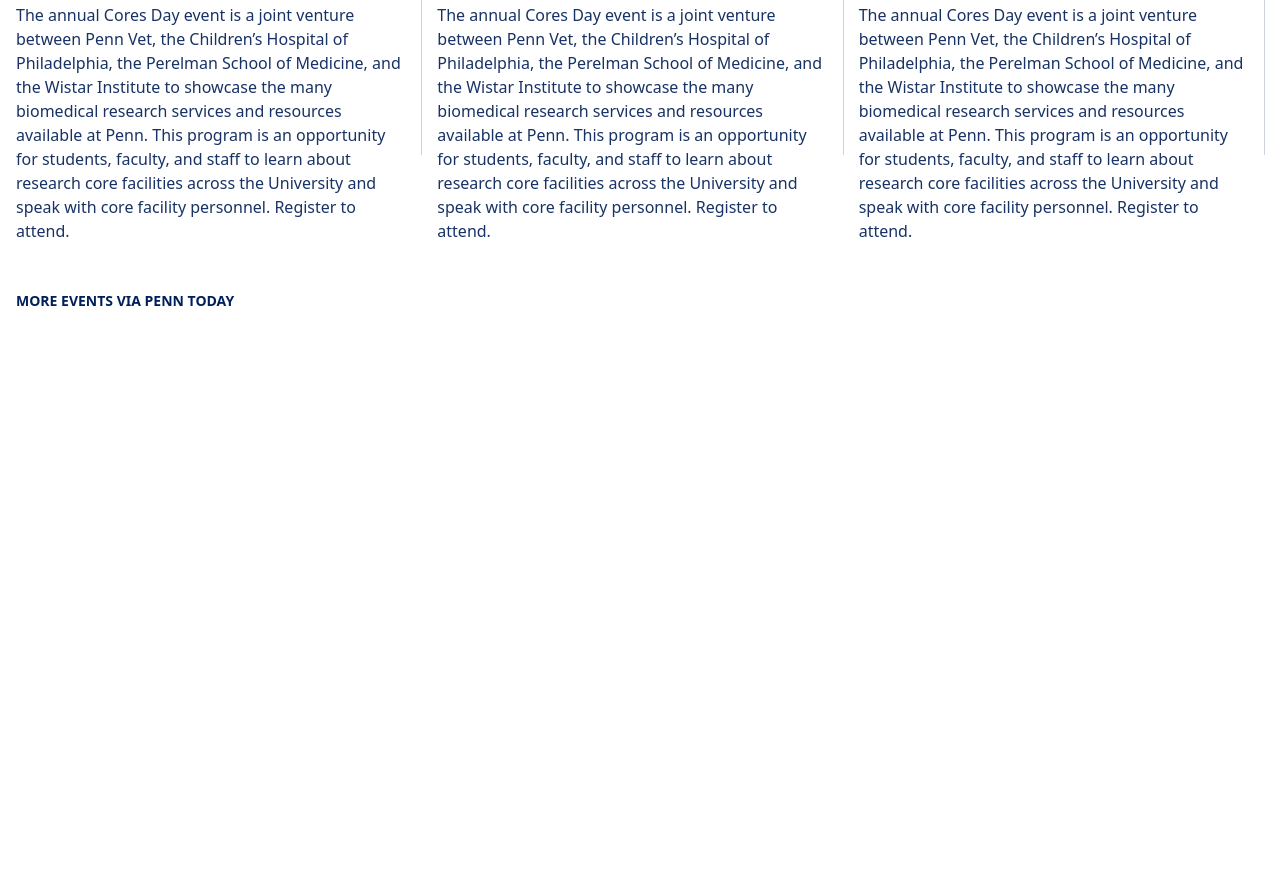
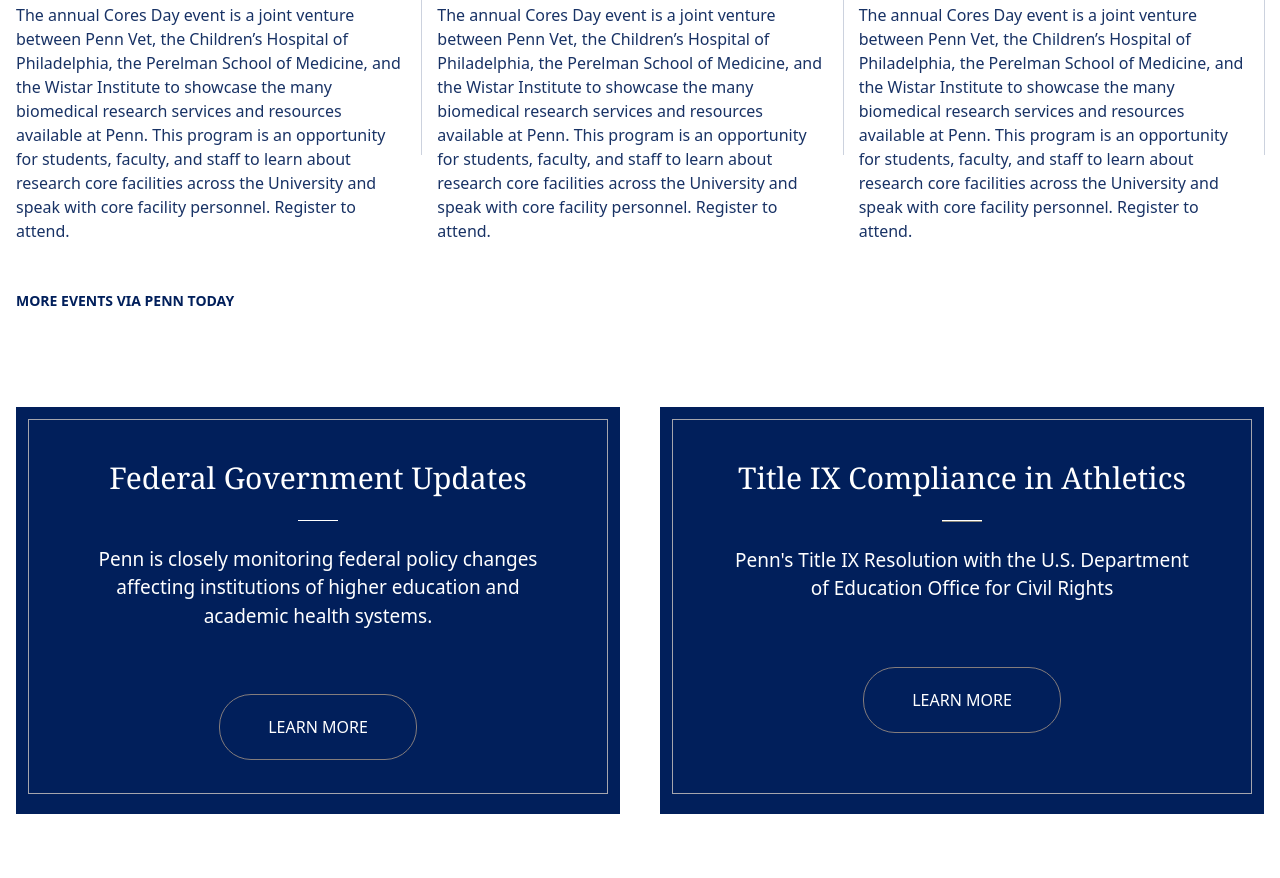
Before and after one commit to uwinezaflorence20/The-Gymn-Clonning-Gate, a website built with Vite: page index.html in a window 1280 px wide. Shown: the part 2608-3486 px from the top of the page. Before the commit the page ends 2919 px from the top, so only its background shows below. Built offline with nearby package versions, Linux system fonts and the light colour scheme; files whose address does not match are found by name.

Commit message:
another  commit

```diff
--- a/index.html
+++ b/index.html
@@ -299,7 +299,47 @@
   </div>
 
 
-  <div>
+  <!--
+  fourth part -->
+  <div class="grid grid-cols-2 mt-16 px-4 pt-8 pb-16 gap-10 ">
+    <div class=" bg-[#011F5B]  text-white   ">
+      <div class="border-1 border-[#a5a5ad] pb-10  m-3 flex flex-col space-y-6   items-center h-[92%]">
+
+        <h1 class="text-3xl font-serif pt-10">Federal Government Updates</h1>
+        <hr class="w-10 h-[2px] bg-[#8B887B]  ">
+        <div class=" font-normal text-[19px] ">
+          <p class="text-center">Penn is closely monitoring federal policy changes<br>
+            affecting institutions of higher education and<br> academic health systems.</p>
+        </div>
+        <div class="mt-10">
+          <button
+            class="px-12 py-5 border-[0.1px] rounded-4xl border-[#847c7c] hover:bg-white hover:text-[#990000]">LEARN
+            MORE</button>
+        </div>
+      </div>
+    </div>
+
+
+    <div class=" bg-[#011F5B]  text-white   ">
+      <div class="border-1 border-[#a5a5ad] pb-10 m-3 flex flex-col space-y-6   items-center h-[92%]">
+
+        <h1 class="text-3xl font-serif pt-10">Title IX Compliance in Athletics</h1>
+        <hr class="w-10 h-[2px] bg-[#8B887B]  ">
+        <div class=" font-normal text-[19px] ">
+          <p class="text-center">Penn's Title IX Resolution with the U.S. Department<br> of Education Office for Civil
+            Rights</p>
+        </div>
+        <div class="mt-10">
+          <button
+            class="px-12 py-5 border-[0.1px] rounded-4xl border-[#847c7c] hover:bg-white hover:text-[#990000]">LEARN
+            MORE</button>
+        </div>
+      </div>
+    </div>
+
+
+
+
 
   </div>
 
```
